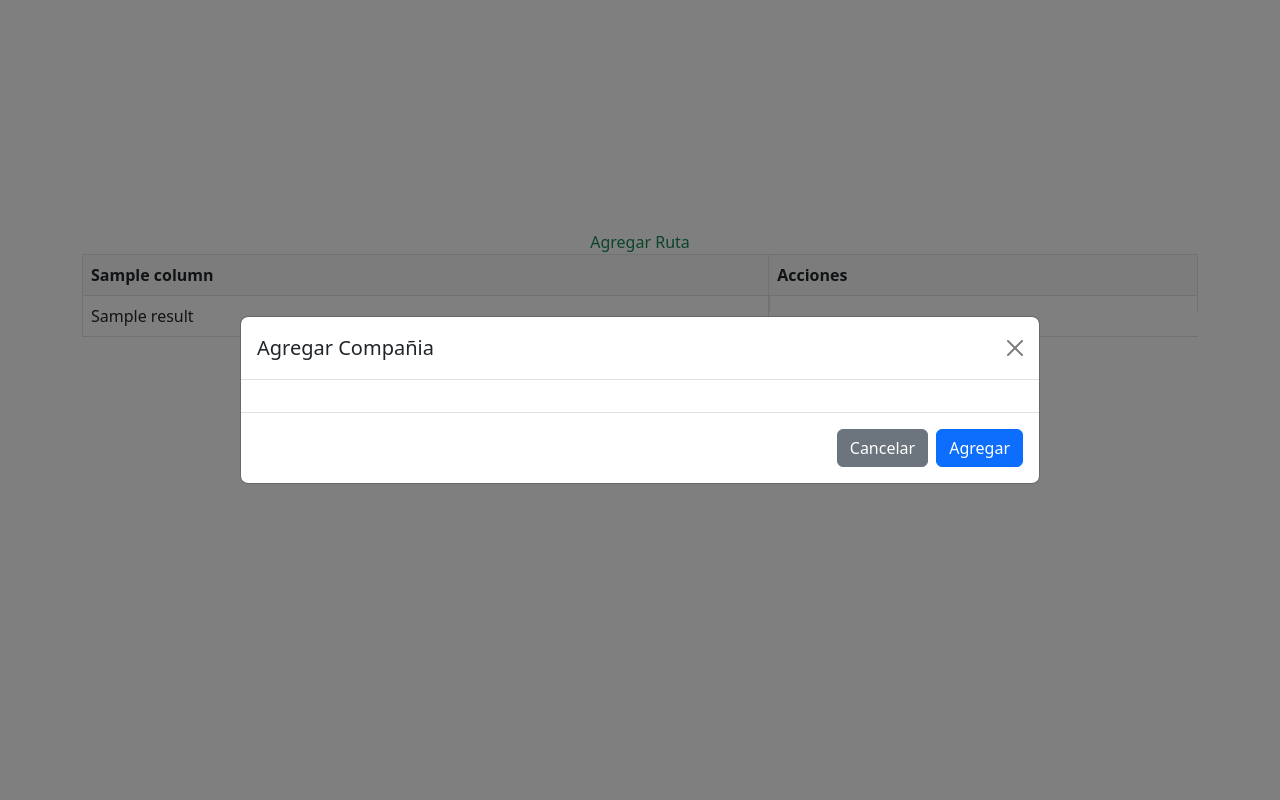
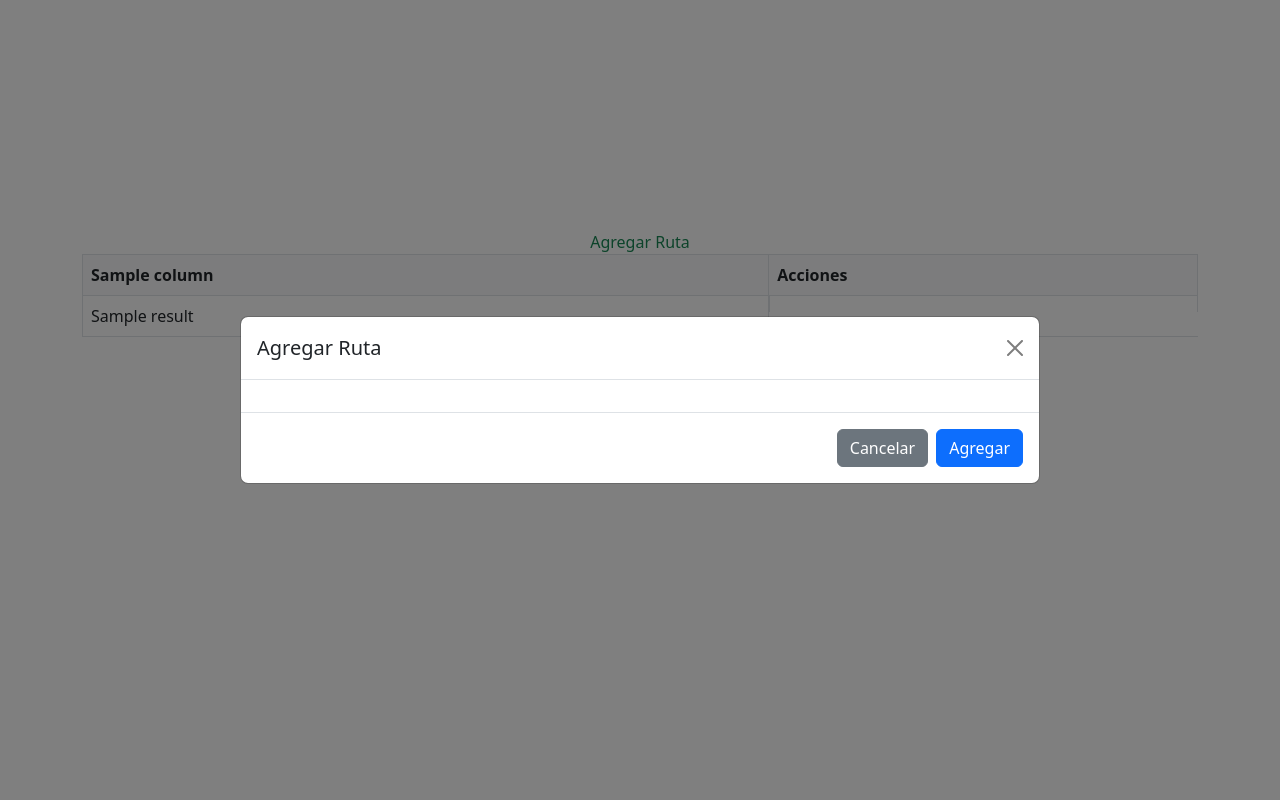
Before and after one commit to RogelioBenavides/frida-kitchen, a Flask app: template backend/routes/templates/route.html in a window 1280 px wide, after a click on "Agregar Ruta". Run offline with Flask 3, Linux system fonts and the light colour scheme; the template is opened without the code that fills it: most values are stand-ins (such as "Sample title", 1, 10 or a date in 2020); some libraries are stand-ins or nearby versions.

Commit message:
backend route editado

```diff
--- a/backend/routes/templates/route.html
+++ b/backend/routes/templates/route.html
@@ -99,7 +99,7 @@
             <div class="modal-dialog modal-dialog-centered modal-lg">
               <div class="modal-content">
                 <div class="modal-header">
-                  <h5 class="modal-title">Agregar Compañia</h5>
+                  <h5 class="modal-title">Agregar Ruta</h5>
                   <button type="button" class="btn-close" data-bs-dismiss="modal" aria-label="Close"></button>
                 </div>
                 <div class="modal-body">
```
